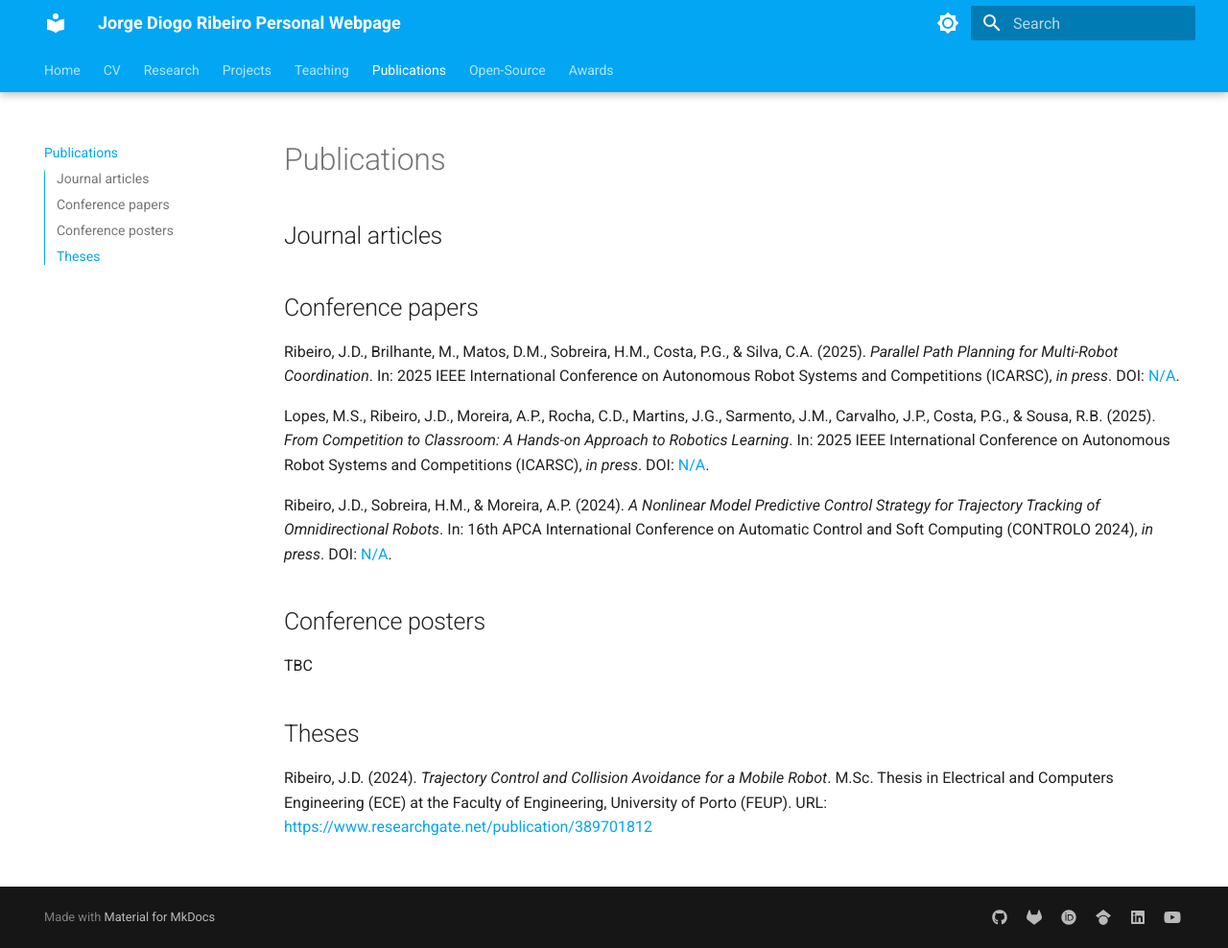
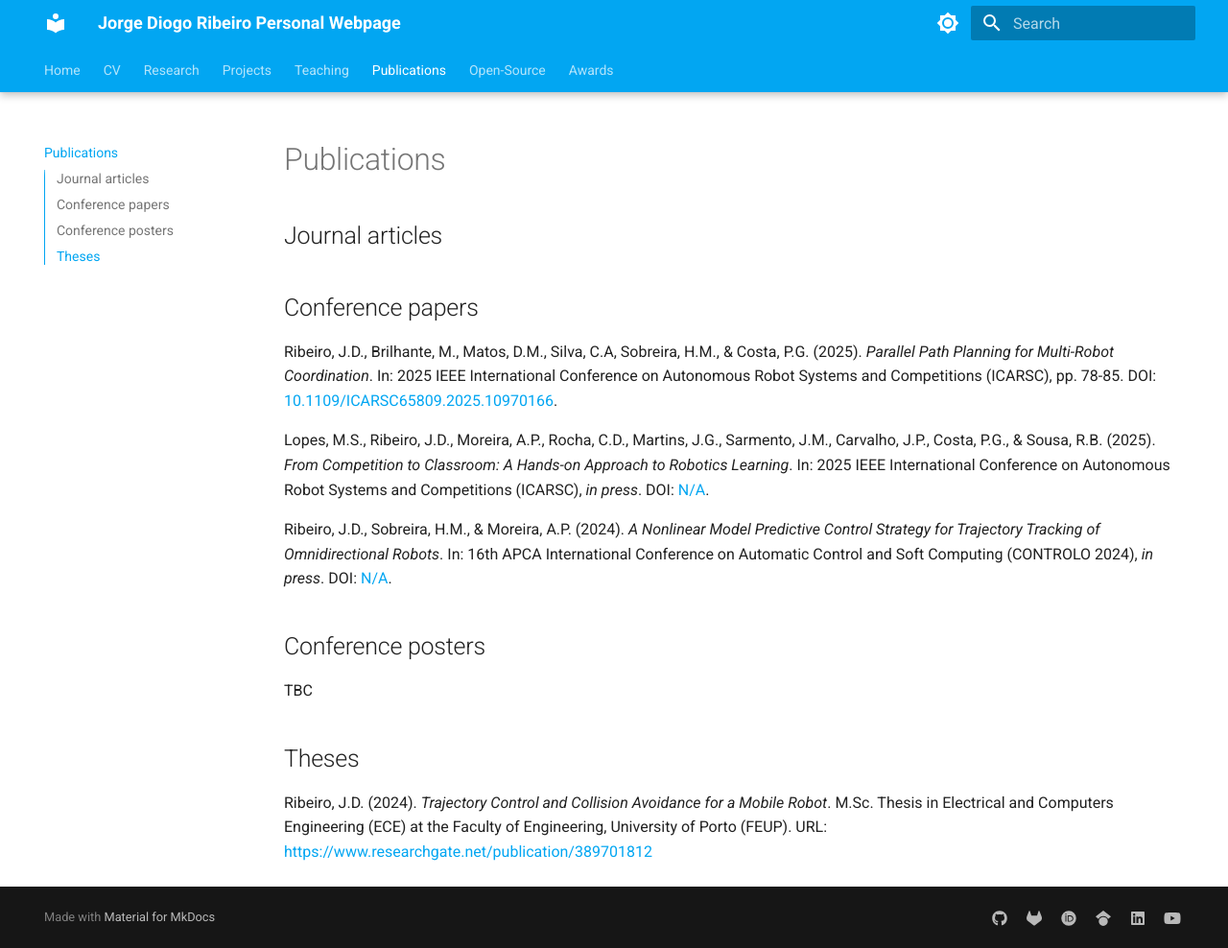
Before and after one commit to JorgeDFR/jorgedfr.github.io, an MkDocs documentation site: the page built from docs/publications.md, in a window 1280 px wide and 988 px high. Shown: the whole window at 96% size. Built offline with MkDocs 1.6.1 and Material for MkDocs 9.7.7, drawn with Linux system fonts in a browser that asks for light colours.

Commit message:
Update ICARSC Paper

```diff
--- a/docs/publications.md
+++ b/docs/publications.md
@@ -11,11 +11,11 @@ URL: [TBC](TBC) -->
 
 ## Conference papers
 
-Ribeiro, J.D., Brilhante, M., Matos, D.M., Sobreira, H.M., Costa, P.G., & Silva, C.A. (2025).
+Ribeiro, J.D., Brilhante, M., Matos, D.M., Silva, C.A, Sobreira, H.M., & Costa, P.G. (2025).
 _Parallel Path Planning for Multi-Robot Coordination_.
 In: 2025 IEEE International Conference on Autonomous Robot Systems and Competitions (ICARSC),
-_in press_. <!-- pp. <pages xxx-xxx>. -->
-DOI: [N/A](https://doi.org/).
+pp. 78-85.
+DOI: [10.1109/ICARSC65809.2025.10970166](https://doi.org/10.1109/ICARSC65809.2025.10970166).
 
 Lopes, M.S., Ribeiro, J.D., Moreira, A.P., Rocha, C.D., Martins, J.G., Sarmento, J.M., Carvalho, J.P., Costa, P.G., & Sousa, R.B. (2025).
 _From Competition to Classroom: A Hands-on Approach to Robotics Learning_.
```
Also changed, not shown: docs/cv.md (+3 -3 lines).
